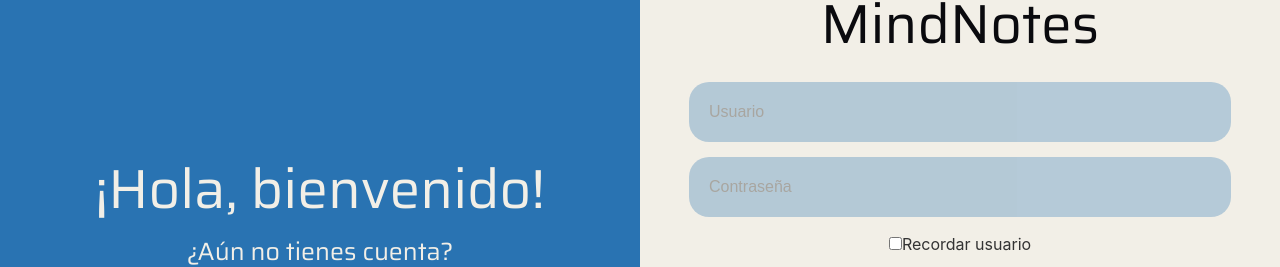
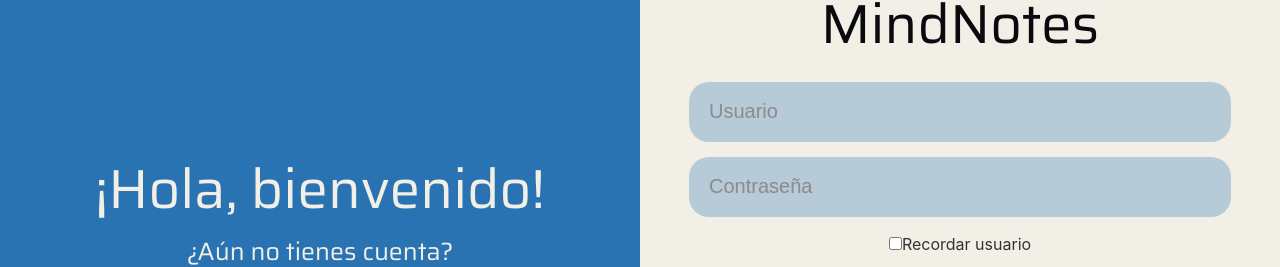
Before and after one commit to Moy446/Mind-Notes, a React (Vite) app in the folder frontend/: page /Login in a window 1280 px wide. Shown: the part 147-414 px from the top of the page. Built offline with nearby package versions, Linux system fonts and the light colour scheme.

Commit message:
Correccion vistas informativas
Correccion de detalles de diseño responsive

```diff
--- a/frontend/src/components/headerAndFooter/FooterMenu.css
+++ b/frontend/src/components/headerAndFooter/FooterMenu.css
@@ -79,6 +79,7 @@ h4{
 }
 
 ul{
+    width: 100%;
     list-style: none;
 }
 
@@ -110,13 +111,14 @@ ul{
 }
 
 .input-footer{
-    width: 300px;
+    width: 95%;
     height: 35px;
     border-radius: 5px;
     background: #FFF;
     border: none;
     outline: none;
     margin: 10px;
+    box-sizing: border-box;
 
     display: flex;
     flex-direction: column;
@@ -209,10 +211,6 @@ ul{
     margin: 0;
 }
 
-.input-footer {
-    width: 100%;
-    max-width: 280px;
-}
 }
 
 @media (max-width: 480px) {
--- a/frontend/src/login.css
+++ b/frontend/src/login.css
@@ -67,17 +67,16 @@ form{
     height: 60px;
     padding: 13px 50px 13px 20px;
     border-radius: 20px;
-    opacity: 0.3;
-    background: var(--Principal, #2973B2);
+    background: var(--Principal, #B6CAD7);
     border: none;
     outline: none;
-    font-size: 16px;
-    color: #000000;
+    font-size: 20px;
+    color: #353535;
     font-weight: 500;
 }
 
 .inputBox input::placeholder{
-    color: #000000;
+    color: #8C8A8A;
     font-weight: 400;
 }
 
@@ -111,6 +110,10 @@ text-decoration: none;
     font-style: normal;
     font-weight: 400;
     line-height: normal;
+}
+
+.btn.register{
+    margin-top: 10px;
 }
 
 .input-recordarUsuario{
```
